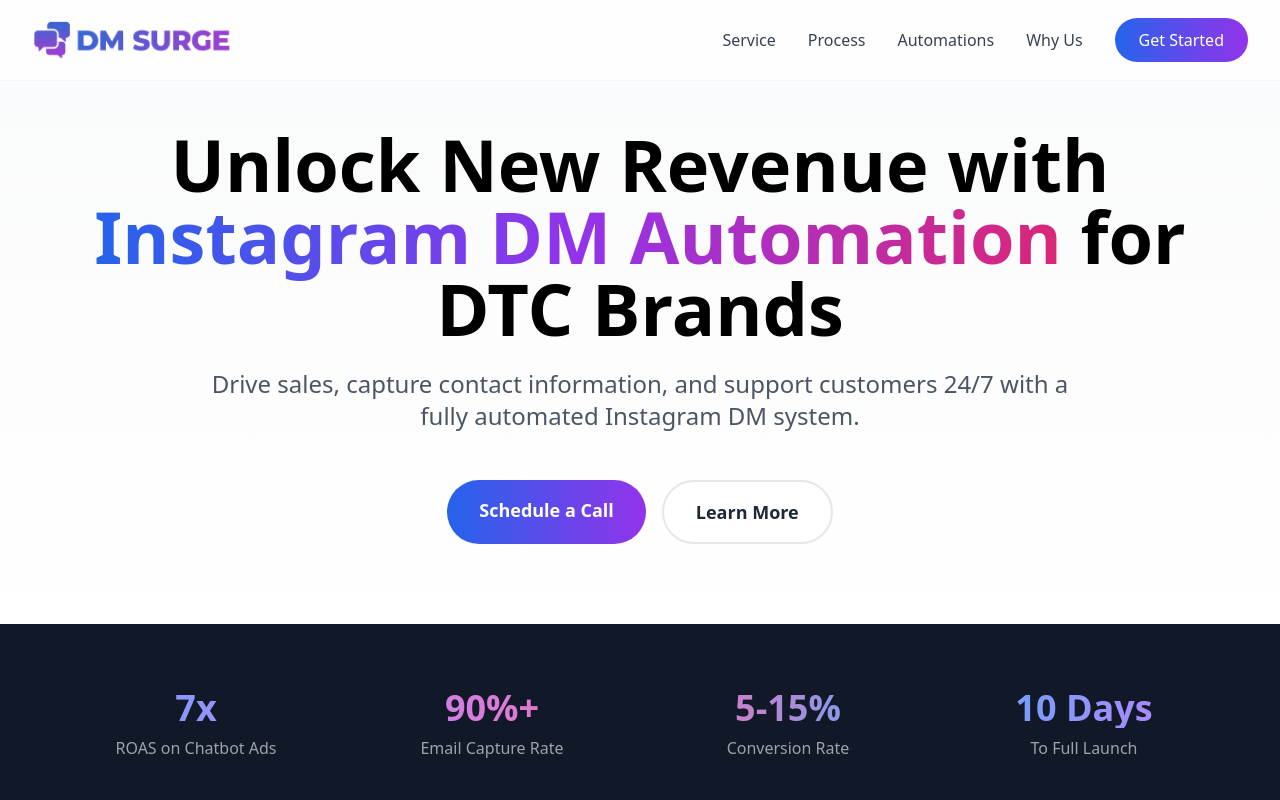
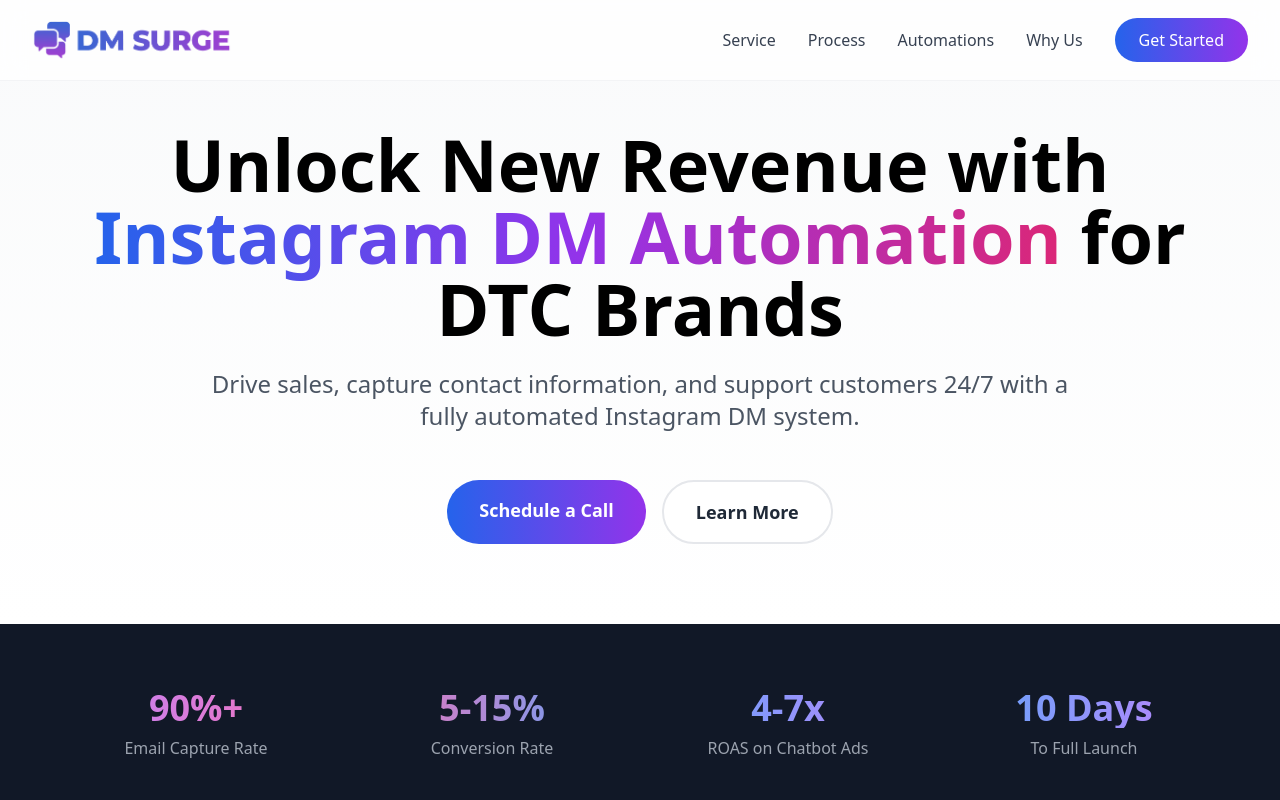
Before and after one commit to chtx/dmsurge-site, a React (Vite) app: page / in a window 1280 px wide. Shown: the top 800 px of the page. Built offline with nearby package versions, Linux system fonts and the light colour scheme.

Commit message:
Edited some text

```diff
--- a/src/App.tsx
+++ b/src/App.tsx
@@ -88,12 +88,6 @@ function App() {
       <section className="py-16 px-6 lg:px-8 bg-gray-900 text-white">
         <div className="max-w-6xl mx-auto grid grid-cols-1 md:grid-cols-4 gap-8 text-center">
           <div>
-            <div className="text-4xl font-bold bg-gradient-to-r from-blue-400 to-purple-400 bg-clip-text text-transparent mb-2">
-              7x
-            </div>
-            <div className="text-gray-400">ROAS on Chatbot Ads</div>
-          </div>
-          <div>
             <div className="text-4xl font-bold bg-gradient-to-r from-purple-400 to-pink-400 bg-clip-text text-transparent mb-2">
               90%+
             </div>
@@ -104,6 +98,12 @@ function App() {
               5-15%
             </div>
             <div className="text-gray-400">Conversion Rate</div>
+          </div>
+          <div>
+            <div className="text-4xl font-bold bg-gradient-to-r from-blue-400 to-purple-400 bg-clip-text text-transparent mb-2">
+              4-7x
+            </div>
+            <div className="text-gray-400">ROAS on Chatbot Ads</div>
           </div>
           <div>
             <div className="text-4xl font-bold bg-gradient-to-r from-blue-400 to-purple-400 bg-clip-text text-transparent mb-2">
```
